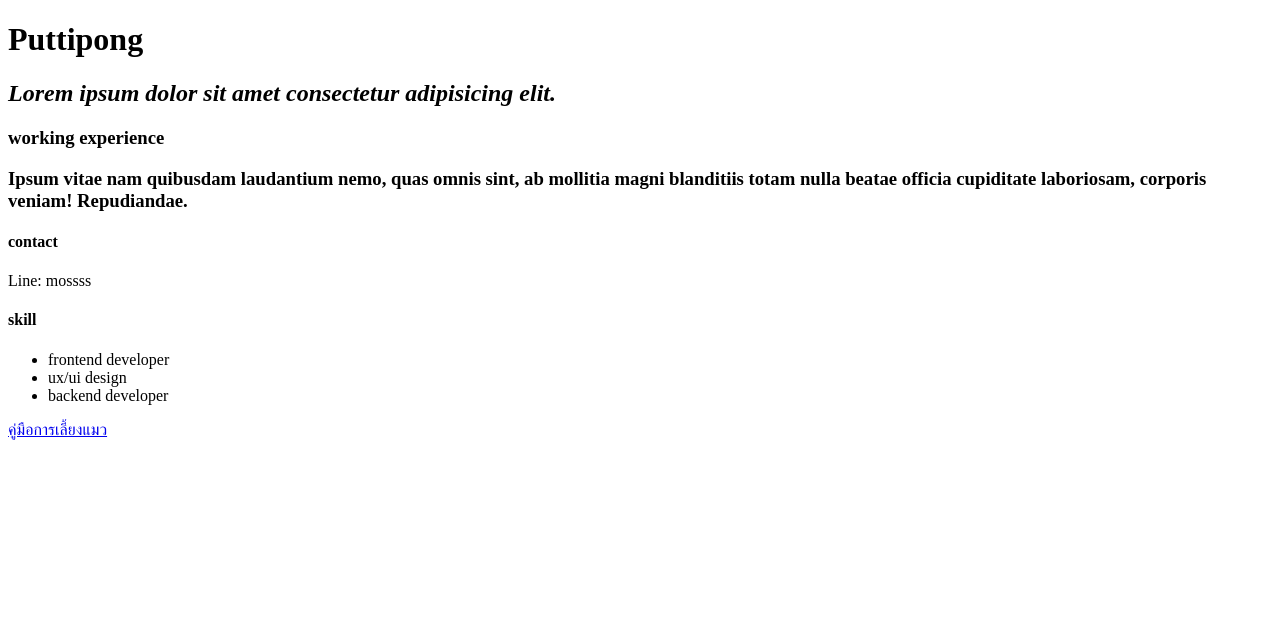
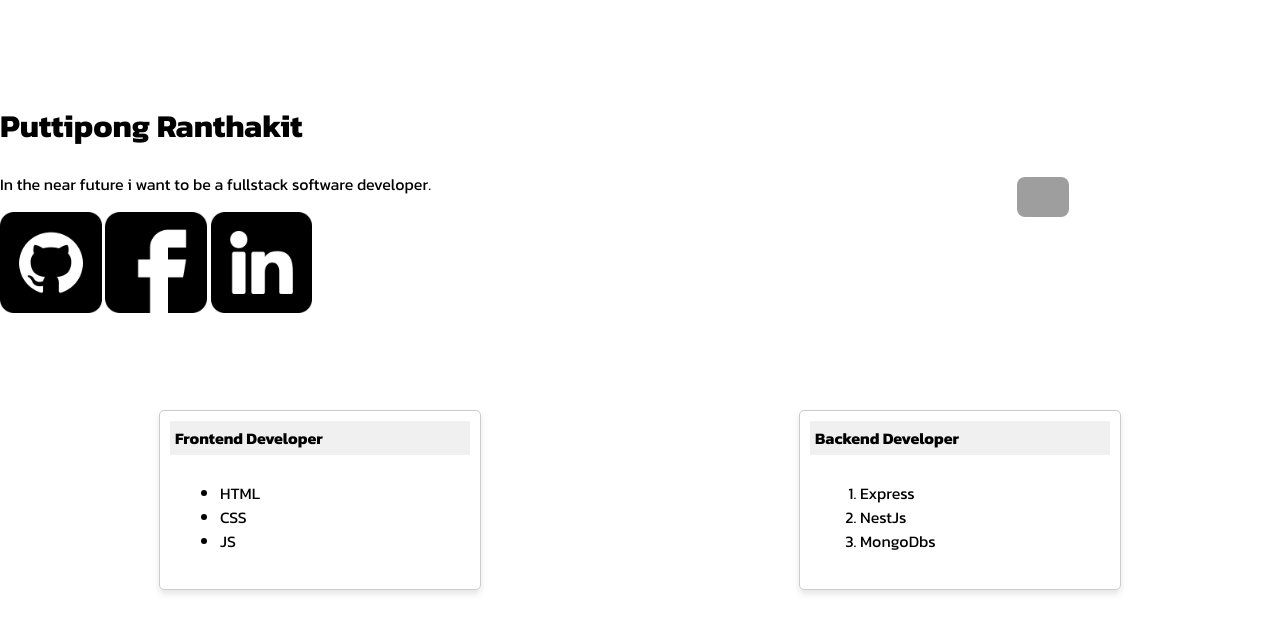
Before and after one commit to drimmonline/JSD-13-week-03-ecommerce, a plain HTML site: page html/my-portfolio.html in a window 1280 px wide. Drawn offline with Linux system fonts and the light colour scheme; grey boxes are pictures that could not be loaded.

Commit message:
update my-portfolio

```diff
--- a/html/my-portfolio.html
+++ b/html/my-portfolio.html
@@ -4,22 +4,75 @@
     <meta charset="UTF-8" />
     <meta name="viewport" content="width=device-width, initial-scale=1.0" />
     <title>My portfolio</title>
+    <link rel="preconnect" href="https://fonts.googleapis.com" />
+    <link rel="preconnect" href="https://fonts.gstatic.com" crossorigin />
+    <link
+      href="https://fonts.googleapis.com/css2?family=Kanit:ital,wght@0,100;0,200;0,300;0,400;0,500;0,600;0,700;0,800;0,900;1,100;1,200;1,300;1,400;1,500;1,600;1,700;1,800;1,900&family=Montserrat:ital,wght@0,100..900;1,100..900&display=swap"
+      rel="stylesheet"
+    />
+    <link rel="stylesheet" href="style.css" />
   </head>
   <body>
-    <h1>Puttipong</h1>
-    <h2><em>Lorem ipsum dolor sit amet consectetur adipisicing elit.</em> </h2>
-    <h3>working experience
-        <p>Ipsum vitae nam quibusdam laudantium nemo, quas omnis sint, ab mollitia magni blanditiis totam nulla beatae officia cupiditate laboriosam, corporis veniam! Repudiandae.</p>
-    </h3>
-    <h4>contact</h4>
-    <p>Line: mossss</p>
     <div class="container">
-      <h4>skill</h4>
-      <ul class="menu">
-        <li class="menu-items">frontend developer</li>
-        <li class="menu-items">ux/ui design</li>
-        <li class="menu-items">backend developer</li>
-      </ul>
-         <a href="cat.html">คู่มือการเลี้ยงแมว</a>
+      <div class="container-item">
+        <div class="containe-item">
+          <h1>Puttipong Ranthakit</h1>
+          <p>In the near future i want to be a fullstack software developer.</p>
+          <a href="https://github.com/drimmonline"
+            ><img
+              src="./images/github.png"
+              alt="github image"
+              width="10%"
+              height="10%"
+          /></a>
+          <a href="#"
+            ><img
+              src="./images/facebook.png"
+              alt="facebook image"
+              width="10%"
+              height="10%"
+          /></a>
+          <a href="#"
+            ><img
+              src="./images/linkedin.png"
+              alt="linkedin image"
+              width="10%"
+              height="10%"
+          /></a>
+        </div>
+      </div>
+
+      <div>
+        <img
+          src="./images/IMG_8218.jpg"
+          alt="my image"
+          height="20%"
+          width="20%"
+        />
+      </div>
+    </div>
+
+    <div class="container-card">
+      <div class="card">
+        <div class="card-header">Frontend Developer</div>
+        <div class="card-body">
+          <ul>
+            <li>HTML</li>
+            <li>CSS</li>
+            <li>JS</li>
+          </ul>
+        </div>
+      </div>
+      <div class="card">
+        <div class="card-header">Backend Developer</div>
+        <div class="card-body">
+          <ol>
+            <li>Express</li>
+            <li>NestJs</li>
+            <li>MongoDbs</li>
+          </ol>
+        </div>
+      </div>
+    </div>
   </body>
 </html>
--- /dev/null
+++ b/html/style.css
@@ -0,0 +1,42 @@
+body {
+  /* นำชื่อฟอนต์มาใส่ตรงนี้ */
+  font-family: "Kanit", sans-serif;
+  margin: 0;
+  padding: 0;
+}
+
+.container {
+  display: flex;
+  justify-content: center;
+  align-items: center;
+  min-height: 50vh;
+}
+
+img {
+  border-radius: 8px;
+}
+
+.card {
+  border: 1px solid #ccc;
+  border-radius: 5px;
+  padding: 10px;
+  box-shadow: 0 4px 6px rgba(0, 0, 0, 0.1);
+  margin: 10px;
+  width: 300px;
+}
+
+.card-header {
+  background-color: #f0f0f0;
+  padding: 5px;
+  font-weight: bold;
+}
+
+.card-body {
+  padding: 10px;
+}
+
+.container-card {
+  display: flex;
+  align-items: center;
+  justify-content: space-around;
+}
```
Also changed, not shown: html/cat.html (+1 -1 lines), html/images/facebook.png (added), html/images/github.png (added), html/images/linkedin.png (added), 1 other file.
